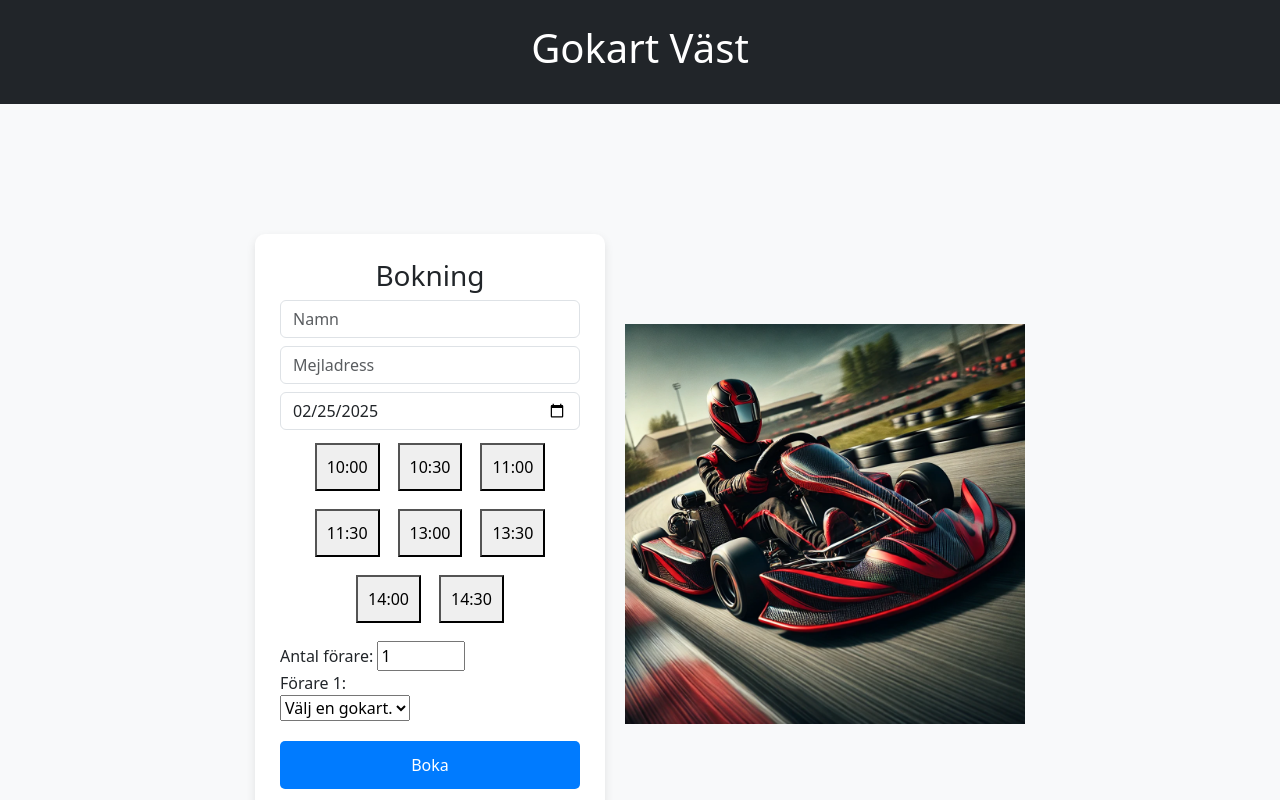
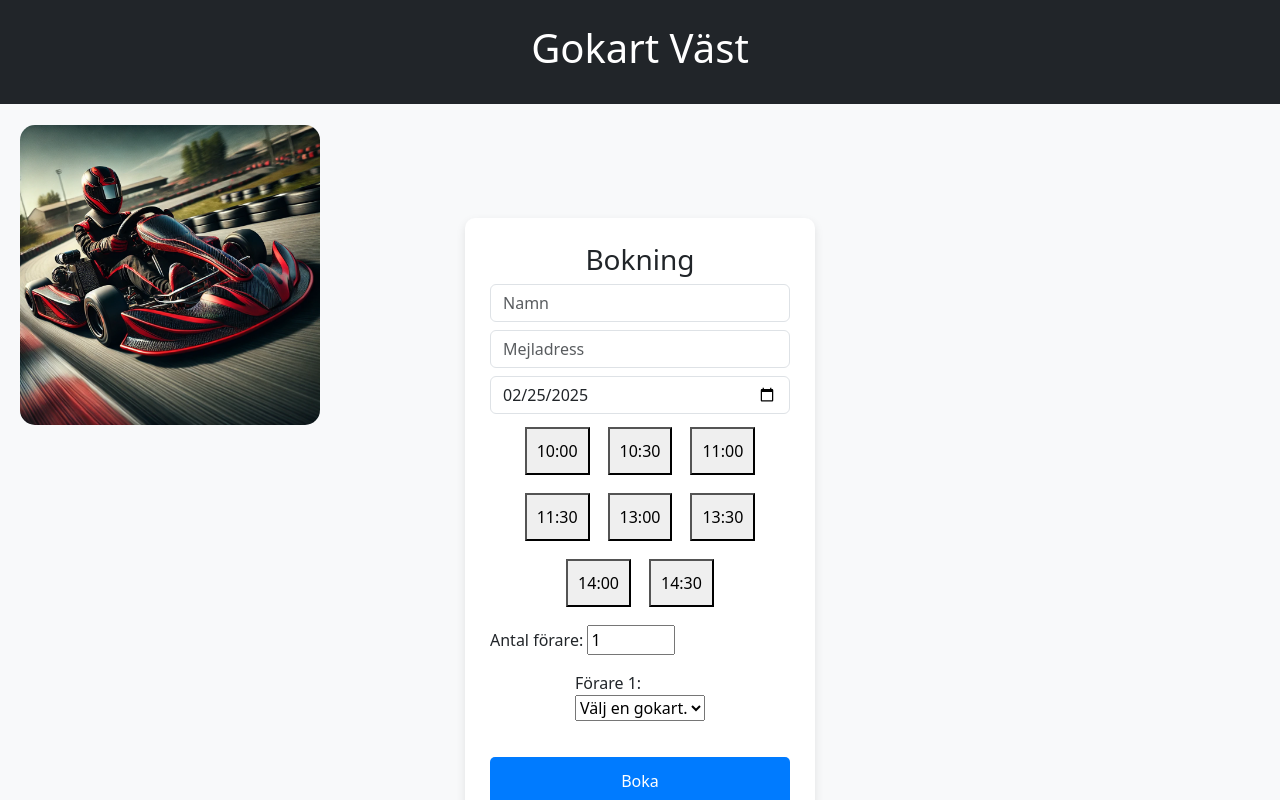
Before and after one commit to EliasDDev/gokart, a Django app: page / in a window 1280 px wide. Run offline with Django 5.2, Linux system fonts and the light colour scheme; data that the repository does not hold is empty.

Commit message:
Updated index.html and style.css
La bilden högst upp till vänster och rundade hörnorna.

```diff
--- a/gokart/app/static/css/style.css
+++ b/gokart/app/static/css/style.css
@@ -35,17 +35,27 @@ html, body {
     max-width: 350px;
 }
 
-/* Image styling */
+/* Position the first image */
 .image-container {
-    margin-left: 20px; /* Adds space between form and image */
+    position: absolute;
+    top: 125px; /* Keeps the first image below the header */
+    left: 0;
+    margin-left: 20px;
 }
 
-/* Make the image responsive and ensure it doesn't exceed a certain width */
+/* Make both images responsive */
 .image-container img {
-    width: 100%;        /* Makes the image take up 100% of the parent width */
-    max-width: 400px;   /* Sets the max width for the image */
-    height: auto;       /* Maintains the aspect ratio of the image */
+    width: 100%;
+    max-width: 300px;  /* Justera storleken vid behov */
+    height: auto;
+    border-radius: 15px;  /* Gör hörnen rundare, justera värdet för att ändra rundningen */
 }
+
+/* Optional: Space between images */
+.image-container {
+    margin-bottom: 20px;  /* Add space between the two images */
+}
+
 
 /* Button styling */
 .submit-btn {
--- a/gokart/app/templates/index.html
+++ b/gokart/app/templates/index.html
@@ -31,9 +31,11 @@
                 <input type="date" name="date" id="datePicker" class="form-control mb-2" required>
                 <div id="timeSlots" class="d-flex flex-wrap justify-content-center gap-2"></div>
                 <input type="hidden" name="time" id="selectedTime" required>
-                <label for="numPeople" class="mt-3">Antal förare:</label>
-                <input type="number" id="numPeople" name="num_people" min="1" max="10" value="1" required>
-                <div id="gokartContainer"></div>
+                <div class="num-selector">
+                    <label for="numPeople" class="mt-3">Antal förare:</label>
+                    <input type="number" id="numPeople" name="num_people" min="1" max="10" value="1" required>
+                </div>
+                <div id="gokartContainer" class="d-flex flex-column align-items-center my-3"></div>
                 <button type="submit" class="submit-btn">Boka</button>
             </form>
         </div>
```
